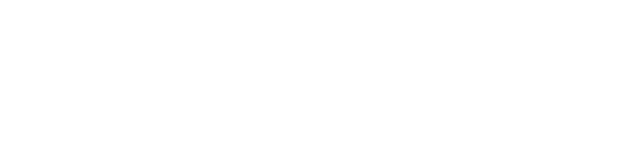
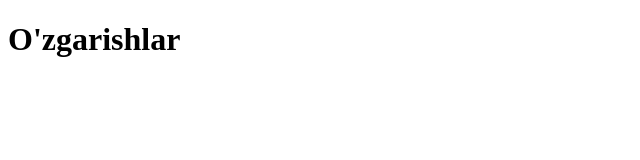
Before and after one commit to Amurxon/Test, a plain HTML site: page index.html in a window 1280 px wide. Shown: the whole page, without its empty margins (0-640 px from the left). Drawn offline with Linux system fonts and the light colour scheme.

Commit message:
Update index.html

```diff
--- a/index.html
+++ b/index.html
@@ -6,6 +6,6 @@
     <title>Document</title>
 </head>
 <body>
-
+    <h1>O'zgarishlar</h1>
 </body>
 </html>
```
